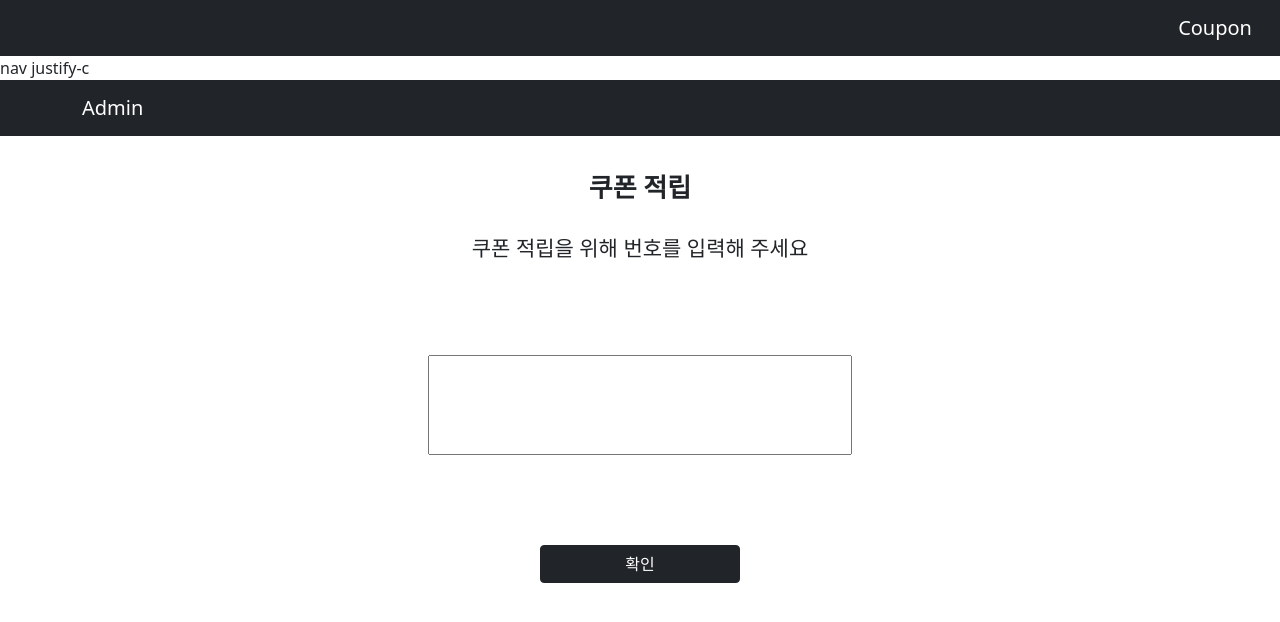
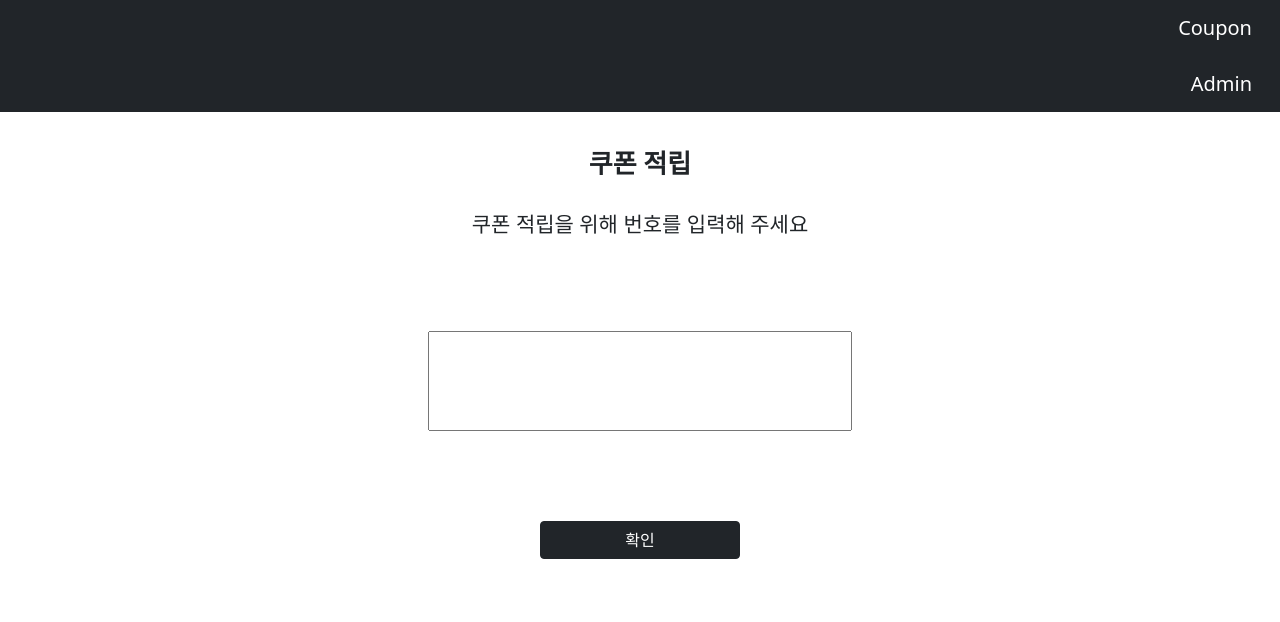
Before and after one commit to HayeongChoi28/cpsystem, a React (Create React App) app in the folder ui/: page /ceomain in a window 1280 px wide. Shown: the top 622 px of the page. Built offline with nearby package versions, Linux system fonts and the light colour scheme.

Commit message:
11/22 ceoMain 오류 수정

```diff
--- a/ui/src/pages/CeoMain.js
+++ b/ui/src/pages/CeoMain.js
@@ -26,8 +26,19 @@ function CeoMain() {
 
   return (
     <>
-      nav justify-c
-      <div className="ontent-end bg-dark">
+      {/* <div className="ontent-end bg-dark">
+        <Navbar expand="lg" variant="dark" bg="dark">
+          <Container>
+            <Navbar.Brand
+              href="/checkpw"
+              style={"display: flex; justify-content: flex-end"}
+            >
+              Admin
+            </Navbar.Brand>
+          </Container>
+        </Navbar>
+      </div> */}
+      <div class="nav justify-content-end bg-dark">
         <Navbar expand="lg" variant="dark" bg="dark">
           <Container>
             <Navbar.Brand href="/checkpw">Admin</Navbar.Brand>
```
